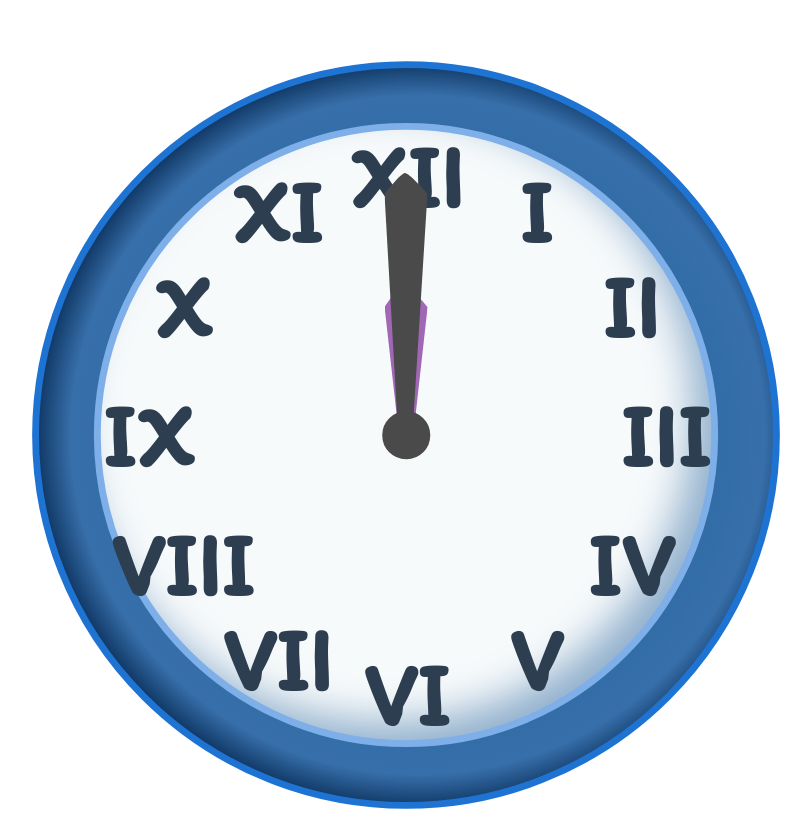
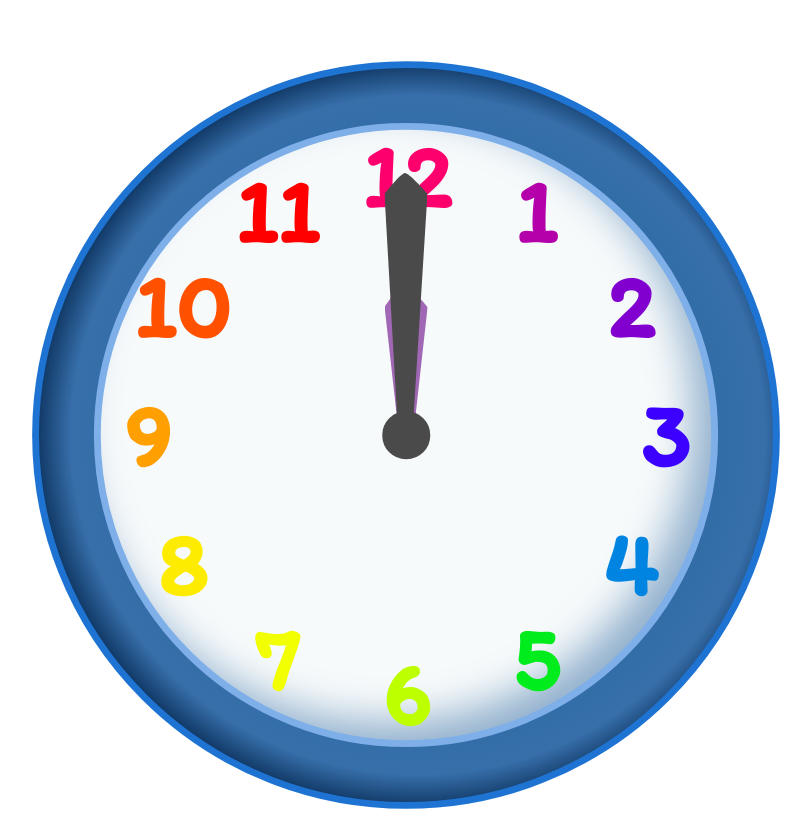
Before and after one commit to sarahsvedenborg/forbarna, a Vue app: page / in a window 1280 px wide. Shown: the whole page, without its empty margins (234-1045 px from the left). Built offline with nearby package versions, Linux system fonts and the light colour scheme.

Commit message:
Touch Trial

```diff
--- a/src/components/Clock.vue
+++ b/src/components/Clock.vue
@@ -11,7 +11,7 @@
       @touchend="playSound"
     >
     <div>
-          <Hour v-for="i in 12" :key="i" :number="romans[i-1]" :clockSize="clockSize" :style="hourNumberPosStyle(i)"/>
+          <Hour v-for="i in 12" :key="i" :number="i.toString()" :clockSize="clockSize" :style="hourNumberPosStyle(i)"/>
       </div>
       <div
         ref="hourHandRef"
```
